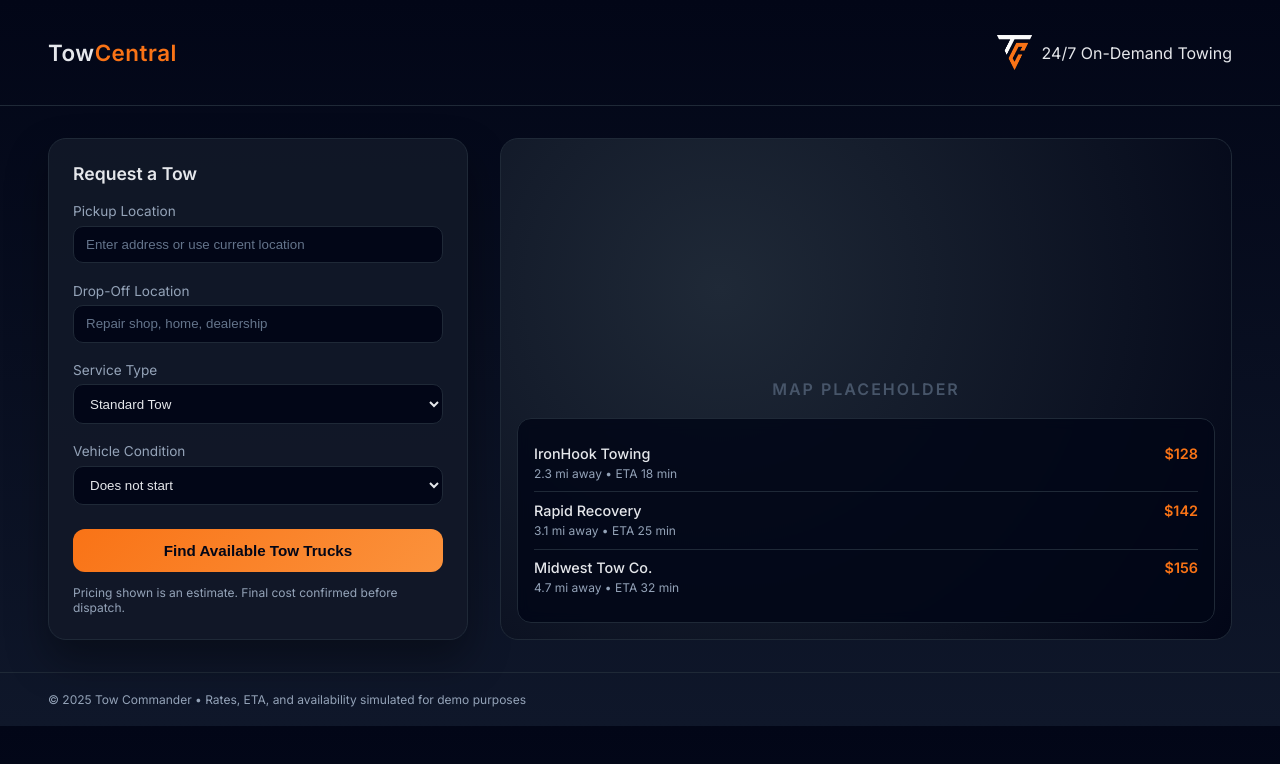
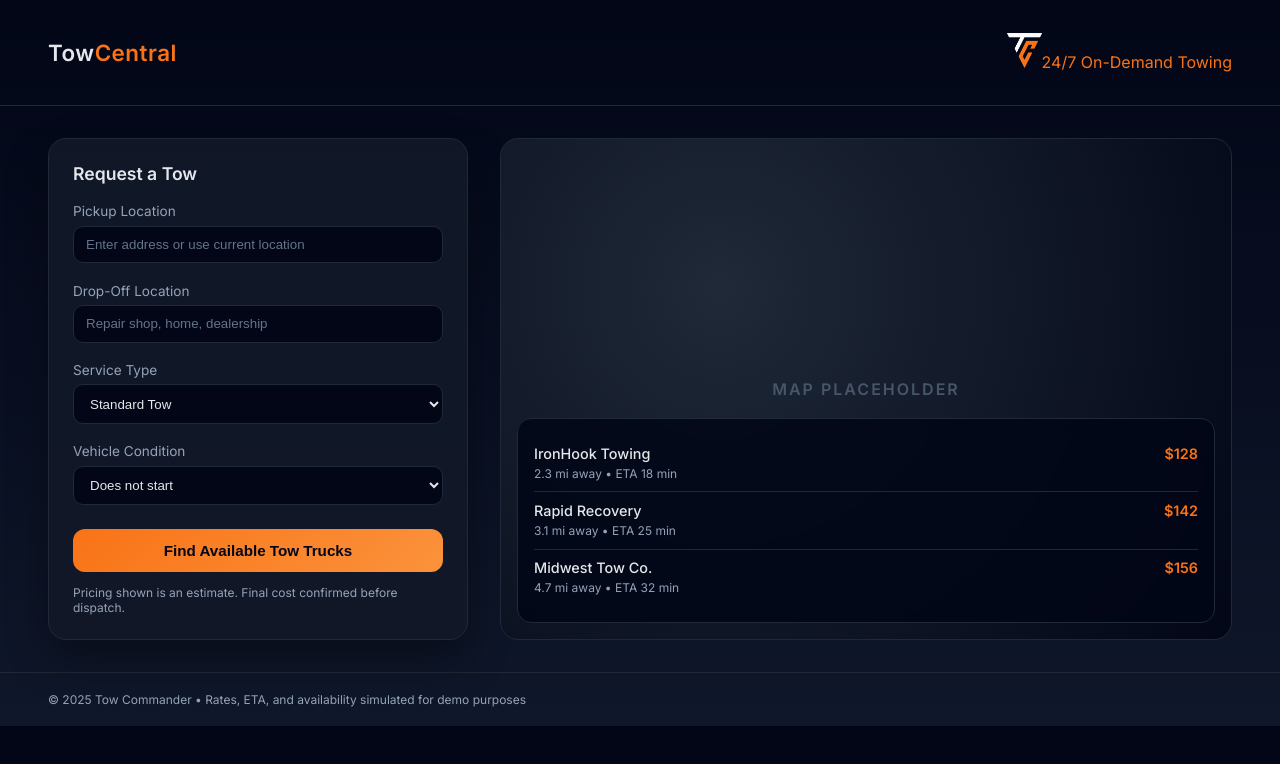
Before and after one commit to towcapitalist-debug/towing-app, a Next.js app: page / in a window 1280 px wide. Shown: the top 764 px of the page. Built offline with nearby package versions, Linux system fonts and the light colour scheme.

Commit message:
Changed text color in header

```diff
--- a/app/globals.css
+++ b/app/globals.css
@@ -34,7 +34,7 @@ header h1 {
   letter-spacing: 0.5px;
 }
 
-header h1 span {
+header span {
   color: var(--accent);
 }
 
--- a/app/page.tsx
+++ b/app/page.tsx
@@ -6,7 +6,8 @@ export default function Page() {
         <h1>
           Tow<span>Central</span>
         </h1>
-        <div style={{ display: 'flex', alignItems: 'center', gap: '0.6rem' }}>
+
+        <div className="tagline">
           <Image
             src="/TC Logo.png"
             alt="Tow Commander Logo"
```
